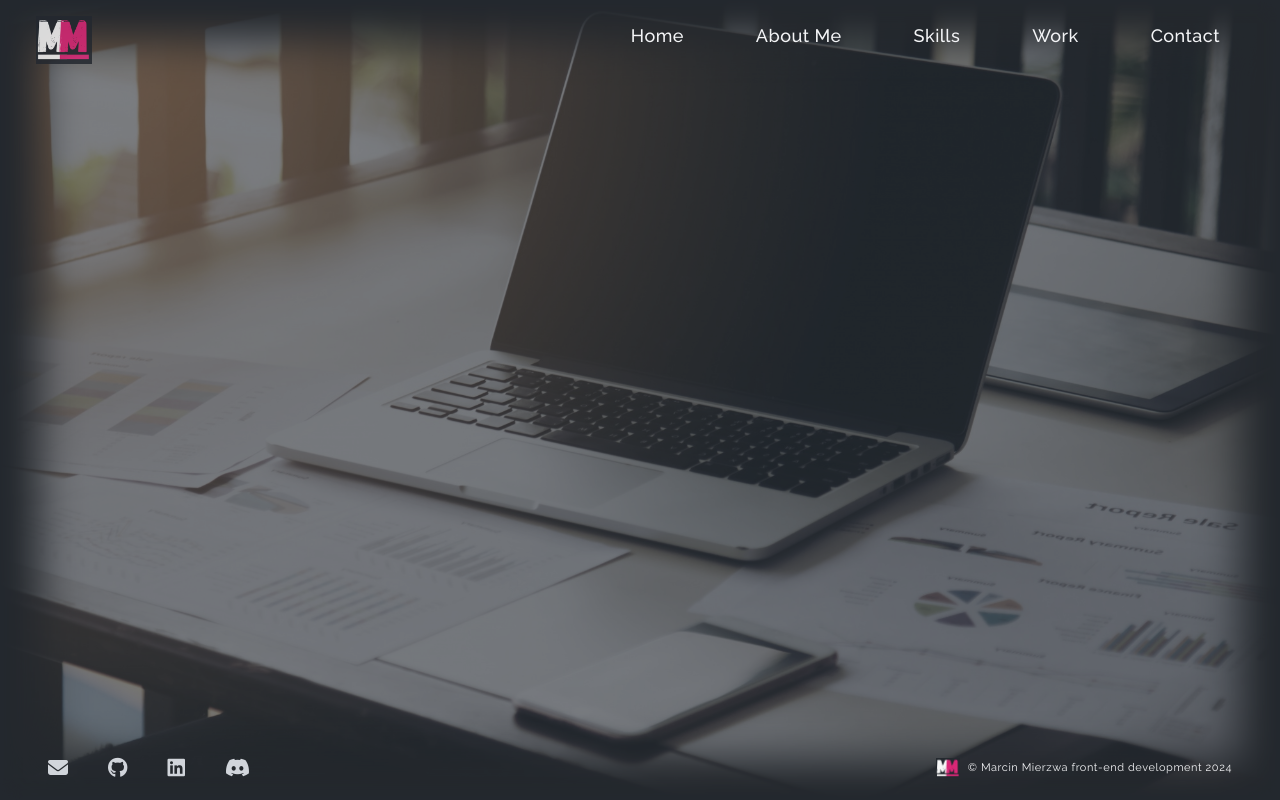
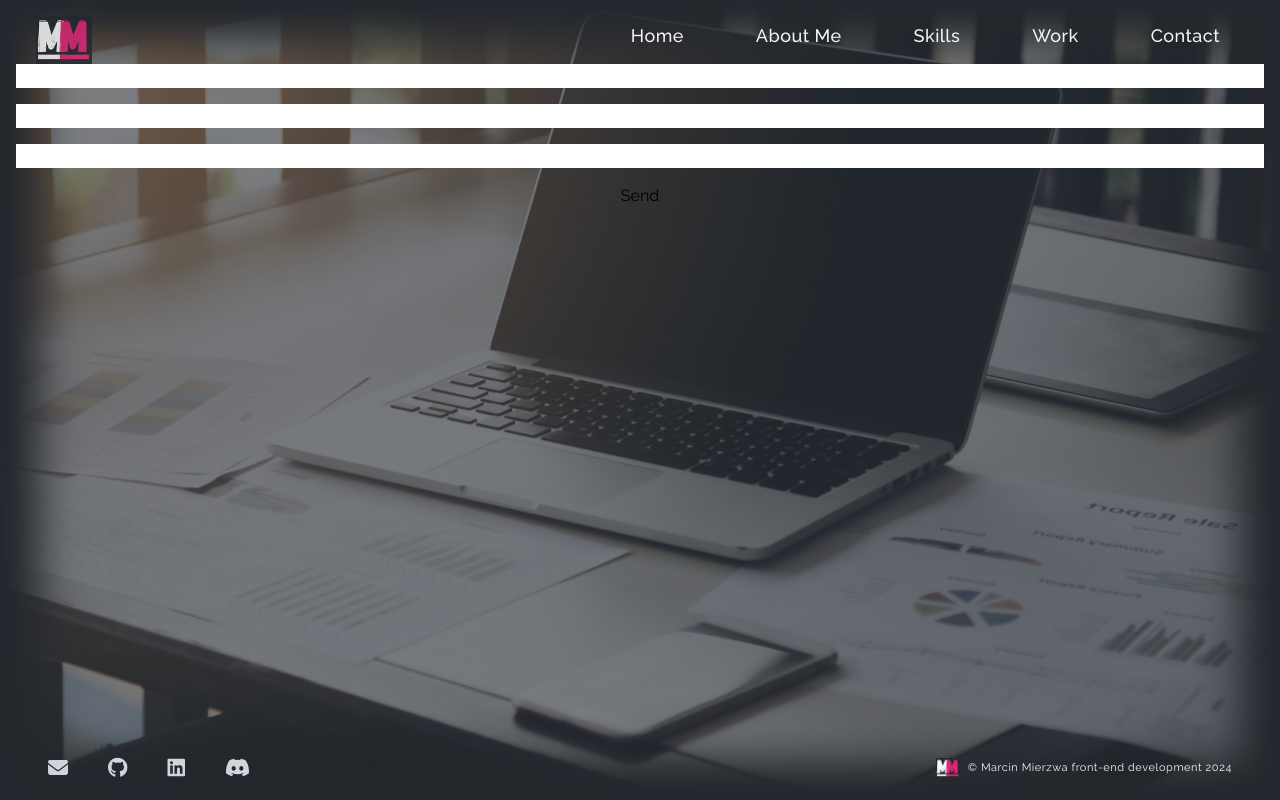
Before and after one commit to marcinMierzwa/Portfolio, an Angular app in the folder portfolio/: page /contact in a window 1280 px wide. Before the commit this address led to /. Built offline with nearby package versions, Linux system fonts and the light colour scheme.

Commit message:
add contact component

```diff
--- a/portfolio/src/Components/bottom-mobile-navi/bottom-mobile-navi.component.html
+++ b/portfolio/src/Components/bottom-mobile-navi/bottom-mobile-navi.component.html
@@ -41,7 +41,8 @@
     </svg>
     <p class="text-xs font-extrabold p-0.5 tracking-wide">skills</p>
   </li>
-  <li class="flex flex-col justify-center items-center p-1.5 cursor-pointer">
+  <li class="flex flex-col justify-center items-center p-1.5 cursor-pointer"
+  routerLink="contact">
     <svg
       xmlns="http://www.w3.org/2000/svg"
       fill="none"
--- /dev/null
+++ b/portfolio/src/Components/contact/contact.component.html
@@ -0,0 +1,7 @@
+<form action="https://getform.io/f/pbmqdpwb" method="POST"
+class="flex flex-col gap-4 text-black">
+    <input type="text" name="name">
+    <input type="email" name="email">
+    <input type="text" name="message">
+    <button type="submit">Send</button>
+</form>
--- a/portfolio/src/Components/home/home.component.html
+++ b/portfolio/src/Components/home/home.component.html
@@ -15,19 +15,22 @@
   </p>
 
   <div class="flex flex-col gap-2 xl:gap-4 w-full">
-  <div class="flex justify-between items-center px-6 xl:ps-12 2xl:ps-24 2xl:pe-12">
+    <div
+      class="flex justify-between items-center px-6 xl:ps-12 2xl:ps-24 2xl:pe-12"
+    >
       <p class="home-text-slider font-bold [word-spacing:3px]">My Work</p>
       <a
+        routerLink="/work"
         class="home-text-slider font-bold text-pink-600 cursor-pointer [word-spacing:3px] md:hidden"
         >- View Work -</a
       >
       <a
-      href=""
-      class="home-button home-text-slider font-medium relative hidden md:inline-block tracking-wider cursor-pointer [word-spacing:4px]  bg-pink-700 bg-opacity-85 border-2 border-gray-200 border-opacity-80 px-4 py-2 rounded-xl duration-300"
+        class="home-button home-text-slider font-medium relative hidden md:inline-block tracking-wider cursor-pointer [word-spacing:4px] bg-pink-700 bg-opacity-85 border-2 border-gray-200 border-opacity-80 px-4 py-2 rounded-xl duration-300"
+        routerLink="/work"
         >View Work</a
       >
     </div>
 
-  <app-slider class="w-full"/>
+    <app-slider class="w-full" />
   </div>
 </div>
--- a/portfolio/src/Components/home/home.component.ts
+++ b/portfolio/src/Components/home/home.component.ts
@@ -1,12 +1,13 @@
 import { Component } from '@angular/core';
 import { SliderComponent } from "../slider/slider.component";
+import { RouterLink } from '@angular/router';
 
 @Component({
     selector: 'app-home',
     standalone: true,
     templateUrl: './home.component.html',
     styleUrl: './home.component.css',
-    imports: [SliderComponent]
+    imports: [SliderComponent, RouterLink]
 })
 export class HomeComponent {
 
--- a/portfolio/src/Components/navigation/navigation.component.html
+++ b/portfolio/src/Components/navigation/navigation.component.html
@@ -10,7 +10,7 @@
       <li><a class="link-desktop" routerLink="about">About Me</a></li>
       <li><a class="link-desktop" routerLink="skills">Skills</a></li>
       <li><a class="link-desktop" routerLink="work">Work</a></li>
-      <li><a class="link-desktop" href="">Contact</a></li>
+      <li><a class="link-desktop" routerLink="contact">Contact</a></li>
     </ul>
   </div>
 
@@ -77,7 +77,7 @@
       <a class="border-b-2 border-pink-500 pb-2" routerLink="work">Work</a>
     </li>
     <li class="my-4">
-      <a class="border-b-2 border-pink-500 pb-2" href="">Contact</a>
+      <a class="border-b-2 border-pink-500 pb-2" routerLink="contact">Contact</a>
     </li>
   </ul>
   <div
--- a/portfolio/src/Components/swiper-slider/swiper-slider.component.html
+++ b/portfolio/src/Components/swiper-slider/swiper-slider.component.html
@@ -36,6 +36,8 @@
       </div>
     </swiper-slide>
     }
+
+
   </swiper-container>
 
   <div
@@ -76,5 +78,3 @@
     </svg>
   </div>
 </div>
-
-<!-- class="md:mx-20 lg:mx-40 xl:mx-60 2xl:mx-80 mx-auto" -->
--- a/portfolio/src/Components/swiper-slider/swiper-slider.component.ts
+++ b/portfolio/src/Components/swiper-slider/swiper-slider.component.ts
@@ -40,6 +40,9 @@ export class SwiperSliderComponent implements OnInit {
     const swiperElementConstructor = document.querySelector('swiper-container');
 
     const swiperOptions: SwiperOptions = {
+      slidesPerView: 'auto',
+      loop: true,
+      loopAddBlankSlides:true,
 
       effect: "cube",
       cubeEffect: {
@@ -48,8 +51,6 @@ export class SwiperSliderComponent implements OnInit {
         shadowOffset: 40,
         shadowScale: 0.8,
     },
-    loop: true,
-    slidesPerView:1,
     allowTouchMove: true,
     navigation: {
       prevEl: '#prev',
--- a/portfolio/src/app/app.routes.ts
+++ b/portfolio/src/app/app.routes.ts
@@ -3,6 +3,7 @@ import { HomeComponent } from '../Components/home/home.component';
 import { AboutComponent } from '../Components/about/about.component';
 import { SkillsComponent } from '../Components/skills/skills.component';
 import { WorkComponent } from '../Components/work/work.component';
+import { ContactComponent } from '../Components/contact/contact.component';
 
 export const routes: Routes = [
   {
@@ -30,4 +31,10 @@ export const routes: Routes = [
     component: WorkComponent,
     title: 'Work',
   },
+  {
+    path: 'contact',
+    component: ContactComponent,
+    title: 'Contact',
+  },
+
 ];
```
Also changed, not shown: portfolio/src/Components/contact/contact.component.ts (added, +12 -0 lines), portfolio/src/Components/contact/contact.component.css (added). Lines whose indentation alone changed are shown as unchanged.
